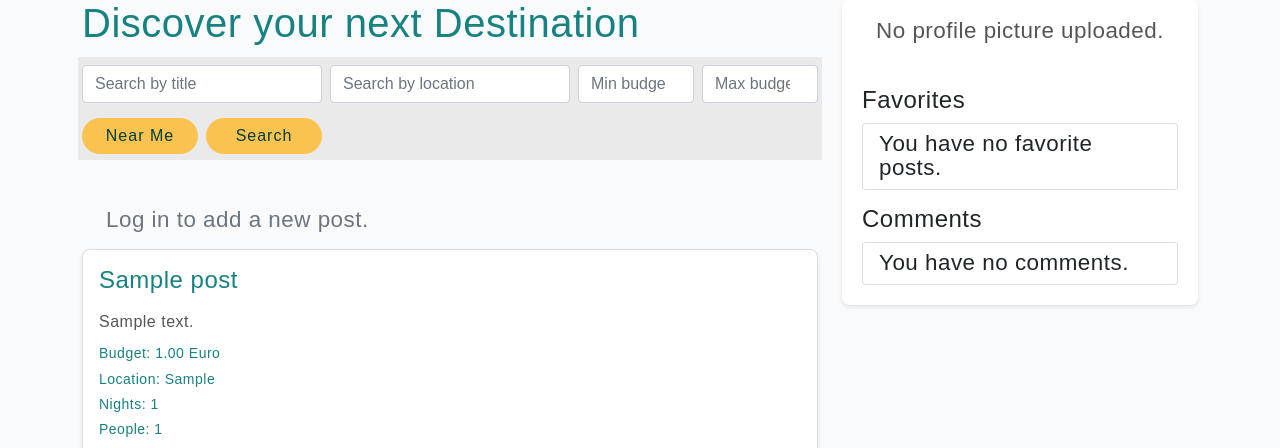
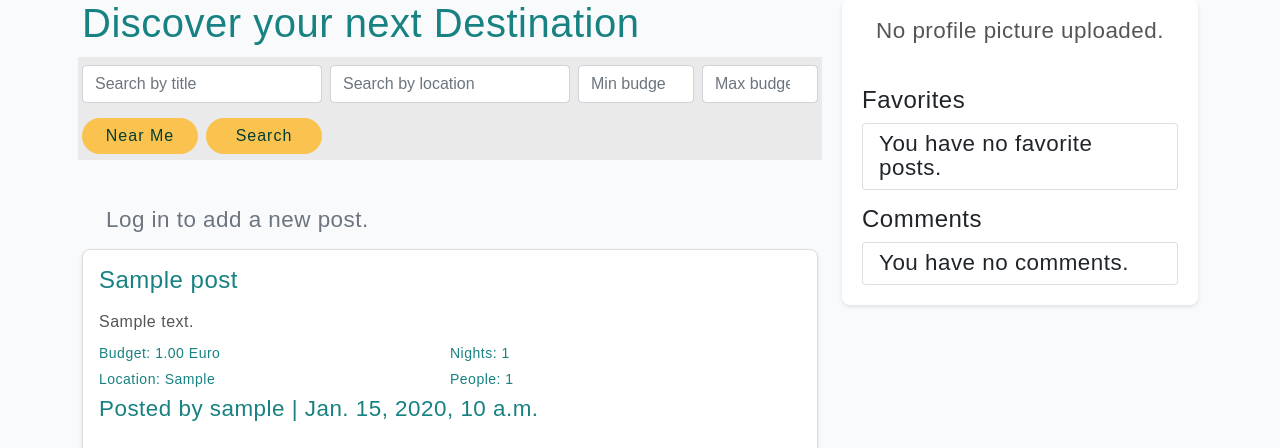
Before and after one commit to CedricNtwari/budget-explorer, a Django app: page / in a window 1280 px wide. Shown: the part 154-602 px from the top of the page. Run offline with Django 4.2, Linux system fonts and the light colour scheme; tables that the repository leaves empty hold one stand-in row (values such as "Sample post"); some libraries are stand-ins or nearby versions.

Commit message:
Adjust post details

```diff
--- a/static/css/style.css
+++ b/static/css/style.css
@@ -140,6 +140,10 @@ body {
 
 @media screen and (min-width: 768px) {
   .user-profile {
+    display: flex;
+  }
+
+  .post-details-row {
     display: flex;
   }
 
@@ -298,10 +302,19 @@ body {
   z-index: 100;
 }
 
+.post-details-row {
+  display: flex;
+  flex-wrap: wrap;
+}
+
 @media (max-width: 767px) {
   .masthead-map,
   .masthead-image {
     flex: 1 1 100%;
+  }
+
+  .post-details-row {
+    flex-direction: column;
   }
 }
 
```
